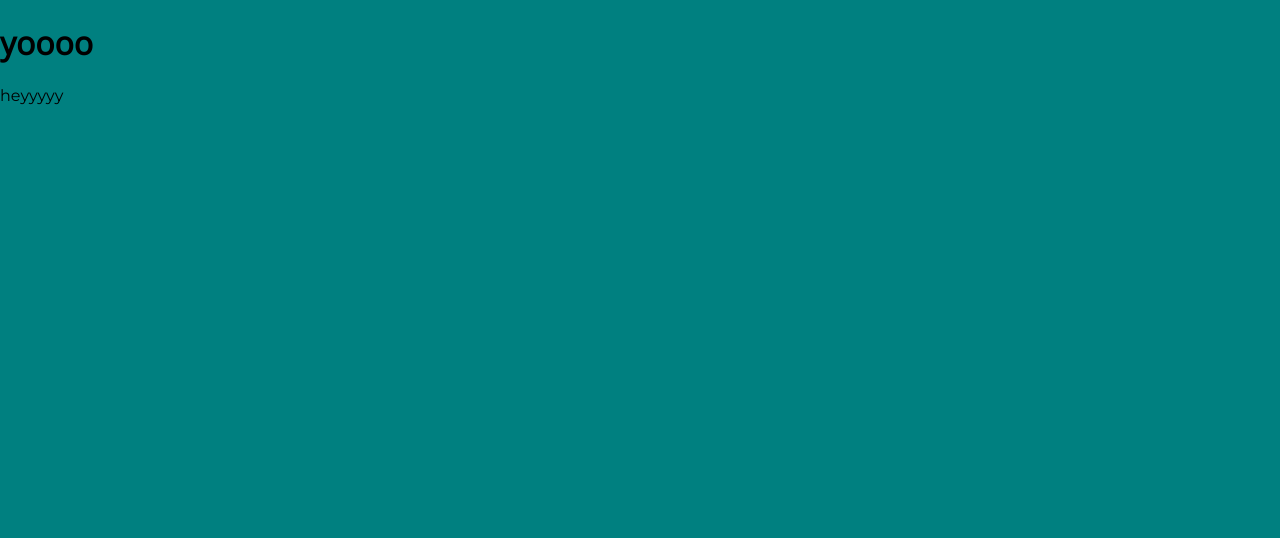
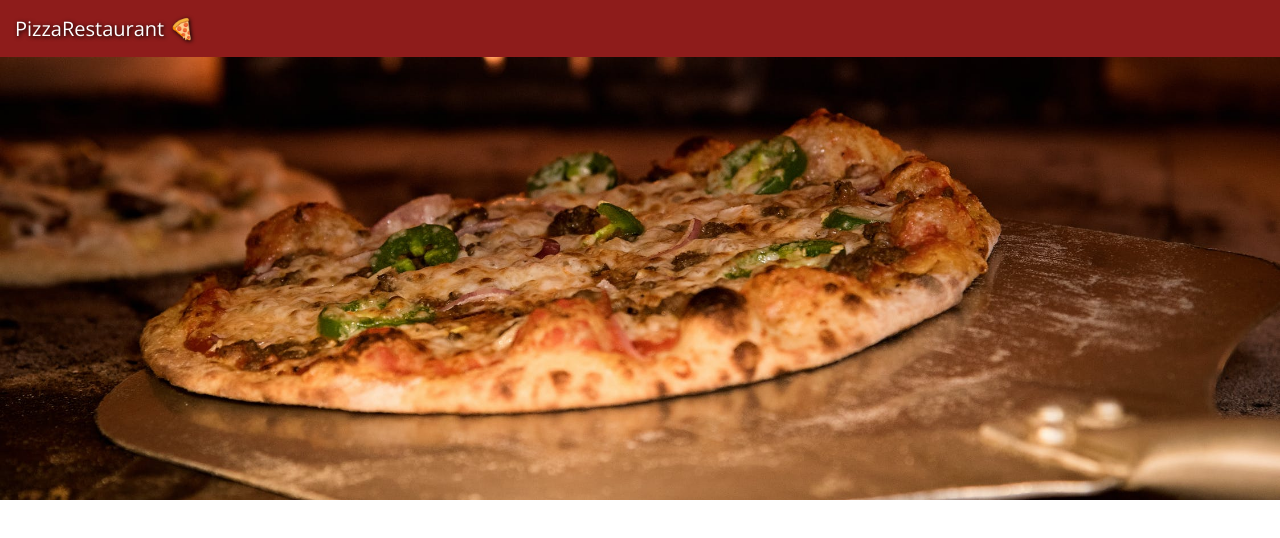
Before and after one commit to Wafrey/pizza-restaurant, a React (Create React App) app in the folder client/: page / in a window 1280 px wide. Shown: the top 538 px of the page. Built offline with nearby package versions, Linux system fonts and the light colour scheme.

Commit message:
add navbar, and banner

```diff
--- a/client/src/App.js
+++ b/client/src/App.js
@@ -1,10 +1,11 @@
 import { createGlobalStyle } from "styled-components";
+import { Navbar } from "./navbar/Navbar";
+import { Banner } from './Banner/Banner';
 
 const GlobalStyle = createGlobalStyle`
   body {
     margin: 0;
     padding: 0;
-    background: teal;
     font-family: 'Montserrat', sans-serif;
   }
   h1,h2,h3{
@@ -17,8 +18,8 @@ function App() {
   return (
     <>
       <GlobalStyle />
-      <h1>yoooo</h1>
-      <div>heyyyyy</div>
+      <Navbar />
+      <Banner/>
     </>
   );
 }
--- /dev/null
+++ b/client/src/Banner/Banner.js
@@ -0,0 +1,8 @@
+import styled from "styled-components";
+
+export const Banner = styled.div`
+  height: 500px;
+  background-image: url(image/pizza-banner.jpeg);
+  background-position: center;
+  background-size: cover;
+`;
--- /dev/null
+++ b/client/src/Styles/Colors.js
@@ -0,0 +1 @@
+export const pizzaRed = "#8E1C1B";
--- /dev/null
+++ b/client/src/Styles/Title.js
@@ -0,0 +1,5 @@
+import styled from "styled-components";
+
+export const Title = styled.div`
+  font-family: "Open Sans", sans-serif;
+`;
--- /dev/null
+++ b/client/src/navbar/Navbar.js
@@ -0,0 +1,25 @@
+import React from "react";
+import styled from "styled-components";
+import { pizzaRed } from "../Styles/Colors";
+import { Title } from "../Styles/Title";
+
+const NavbarStyled = styled.div`
+  background-color: ${pizzaRed};
+  padding: 15px;
+  position: fixed;
+  width: 100%;
+`;
+
+const Logo = styled(Title)`
+  font-size: 20px;
+  color: white;
+  text-shadow: 1px 1px 4px #000;
+`;
+
+export function Navbar() {
+  return (
+    <NavbarStyled>
+      <Logo>PizzaRestaurant 🍕</Logo>
+    </NavbarStyled>
+  );
+}
```
Also changed, not shown: client/public/image/pizza-banner.jpeg (added).
